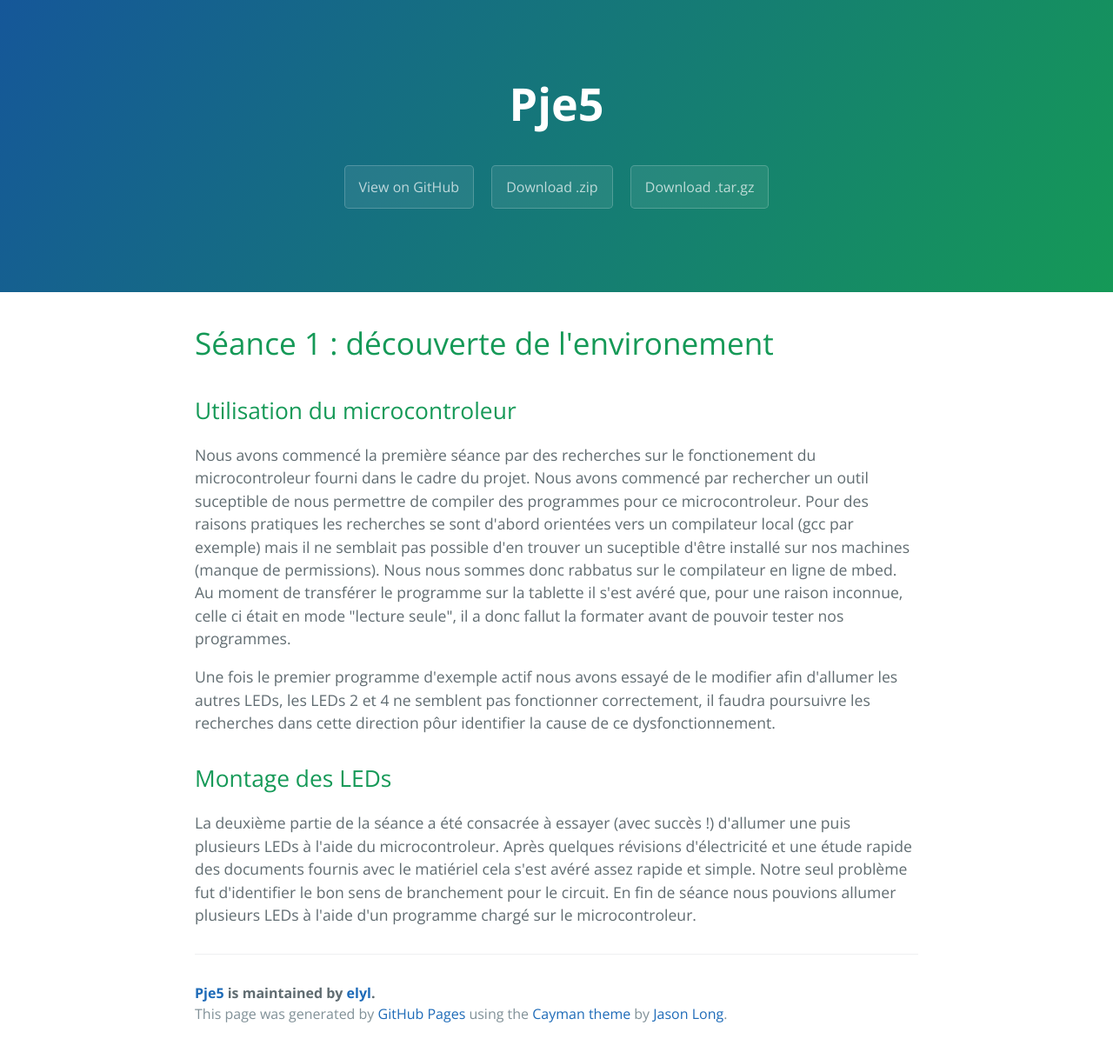
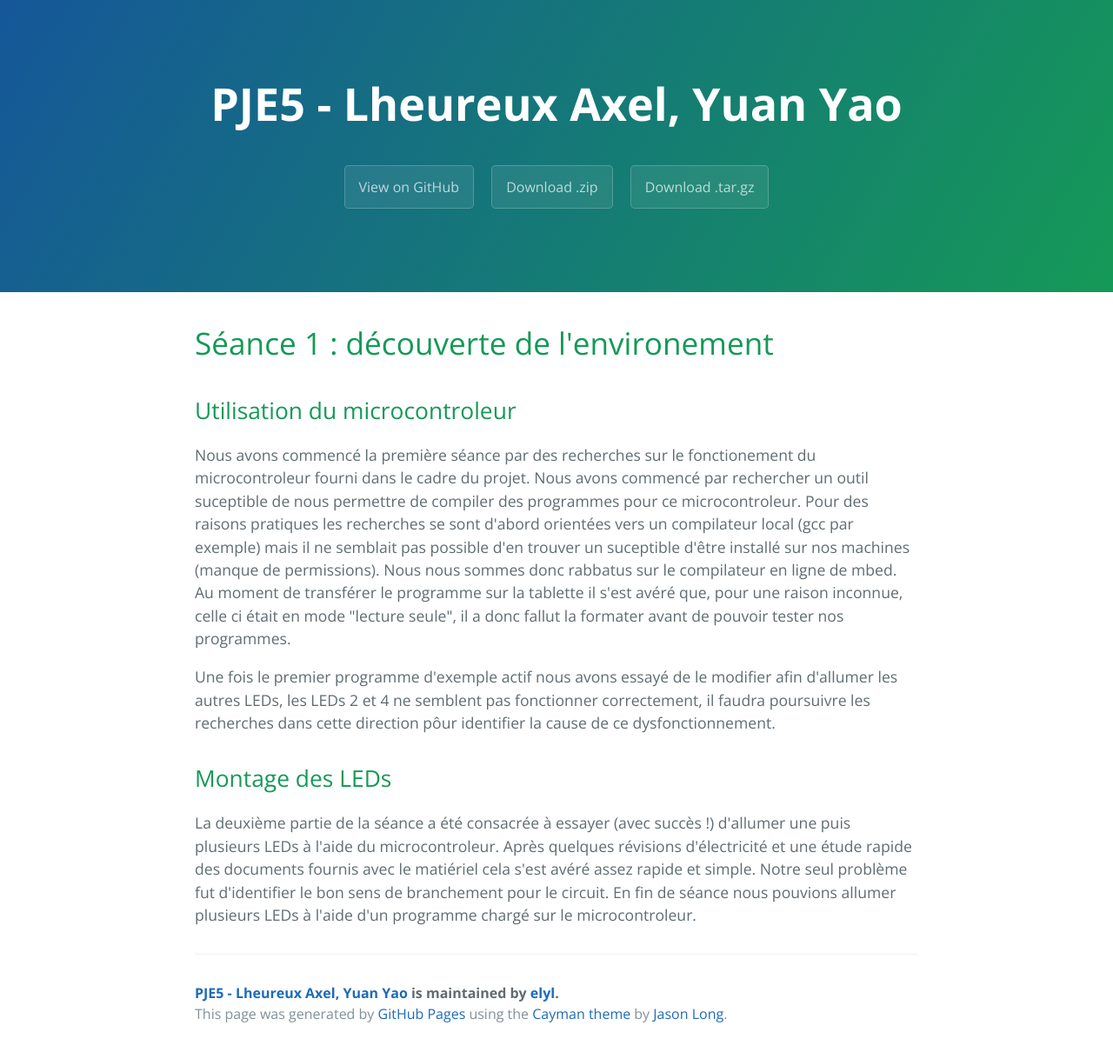
Before and after one commit to elyl/PJE5, a plain HTML site: page index.html in a window 1280 px wide. Shown: the whole page at 87% size. Drawn offline with nearby package versions, Linux system fonts and the light colour scheme.

```diff
--- a/index.html
+++ b/index.html
@@ -2,7 +2,7 @@
 <html lang="en-us">
   <head>
     <meta charset="UTF-8">
-    <title>Pje5 by elyl</title>
+    <title>PJE5 - Lheureux Axel, Yuan Yao by elyl</title>
     <meta name="viewport" content="width=device-width, initial-scale=1">
     <link rel="stylesheet" type="text/css" href="stylesheets/normalize.css" media="screen">
     <link href='https://fonts.googleapis.com/css?family=Open+Sans:400,700' rel='stylesheet' type='text/css'>
@@ -11,7 +11,7 @@
   </head>
   <body>
     <section class="page-header">
-      <h1 class="project-name">Pje5</h1>
+      <h1 class="project-name">PJE5 - Lheureux Axel, Yuan Yao</h1>
       <h2 class="project-tagline"></h2>
       <a href="https://github.com/elyl/PJE5" class="btn">View on GitHub</a>
       <a href="https://github.com/elyl/PJE5/zipball/master" class="btn">Download .zip</a>
@@ -38,7 +38,7 @@ Au moment de transférer le programme sur la tablette il s'est avéré que, pour
 En fin de séance nous pouvions allumer plusieurs LEDs à l'aide d'un programme chargé sur le microcontroleur.</p>
 
       <footer class="site-footer">
-        <span class="site-footer-owner"><a href="https://github.com/elyl/PJE5">Pje5</a> is maintained by <a href="https://github.com/elyl">elyl</a>.</span>
+        <span class="site-footer-owner"><a href="https://github.com/elyl/PJE5">PJE5 - Lheureux Axel, Yuan Yao</a> is maintained by <a href="https://github.com/elyl">elyl</a>.</span>
 
         <span class="site-footer-credits">This page was generated by <a href="https://pages.github.com">GitHub Pages</a> using the <a href="https://github.com/jasonlong/cayman-theme">Cayman theme</a> by <a href="https://twitter.com/jasonlong">Jason Long</a>.</span>
       </footer>
```
Also changed, not shown: params.json (+1 -1 lines).
